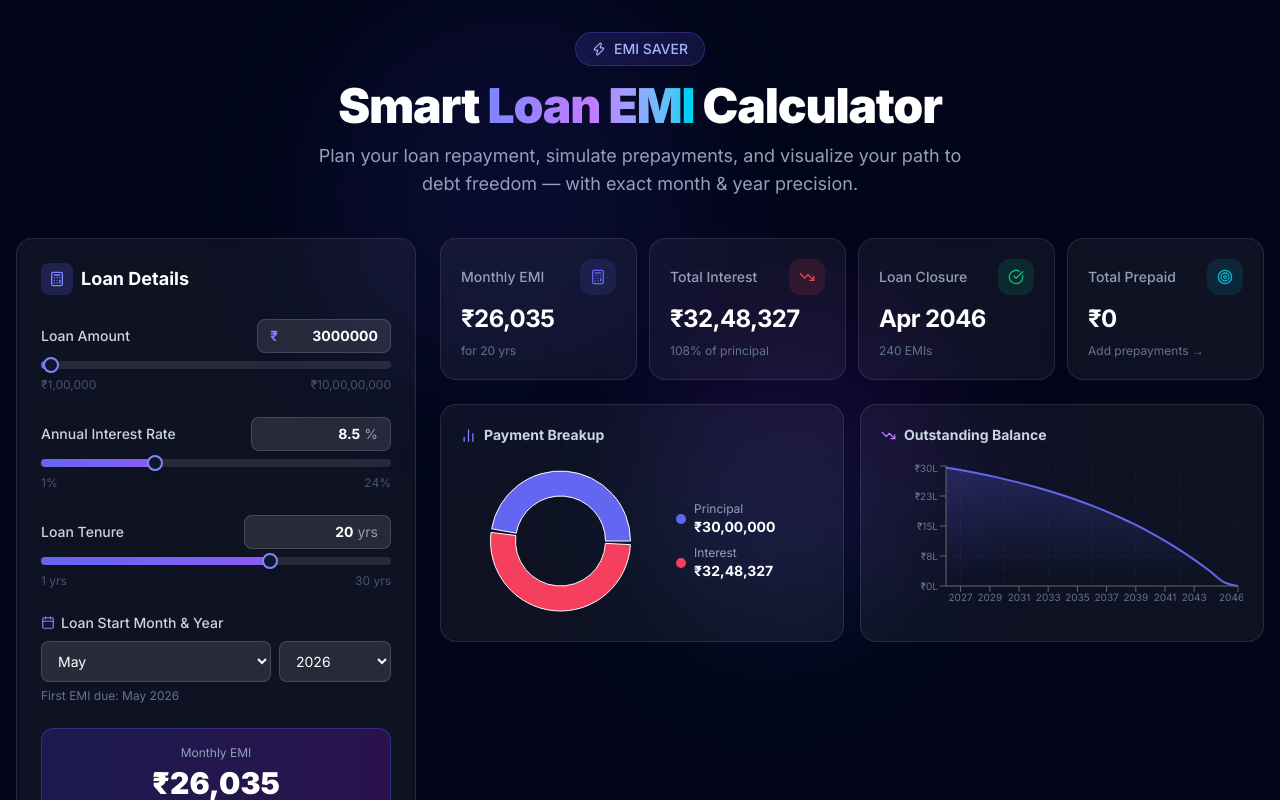
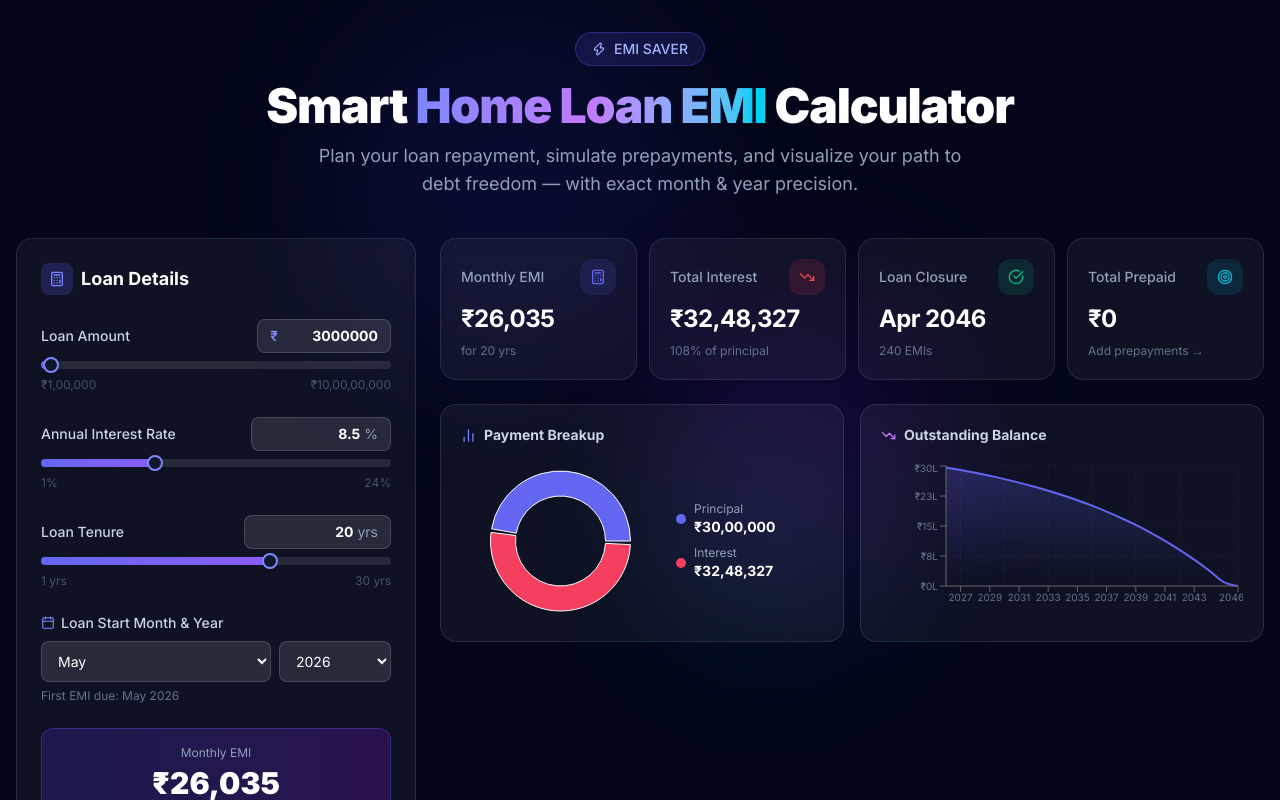
Before and after one commit to sivansankarrajal07/emi-saver, a React (Vite) app: page / in a window 1280 px wide. Shown: the top 800 px of the page. Built offline with nearby package versions, Linux system fonts and the light colour scheme.

Commit message:
Update App.tsx

```diff
--- a/src/App.tsx
+++ b/src/App.tsx
@@ -402,7 +402,7 @@ export default function App() {
           <h1 className="text-4xl md:text-5xl font-black text-white mb-3 tracking-tight">
             Smart{" "}
             <span className="bg-gradient-to-r from-indigo-400 via-purple-400 to-cyan-400 bg-clip-text text-transparent">
-              Loan EMI
+              Home Loan EMI
             </span>{" "}
             Calculator
           </h1>
```
